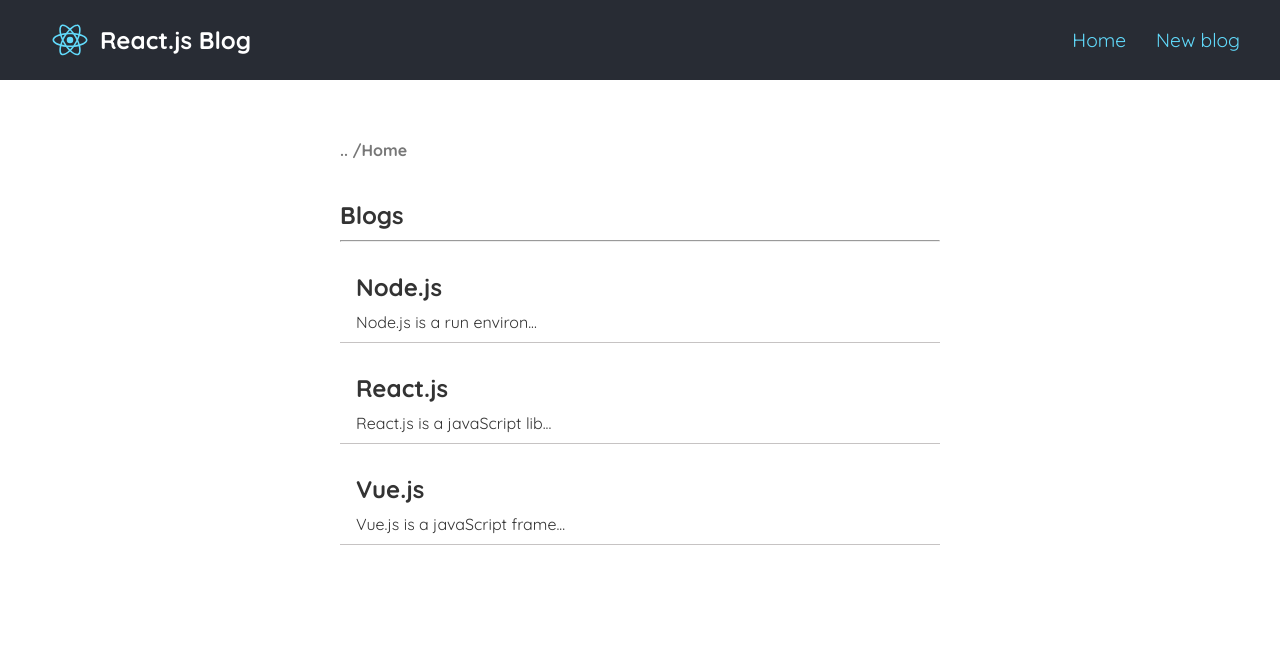
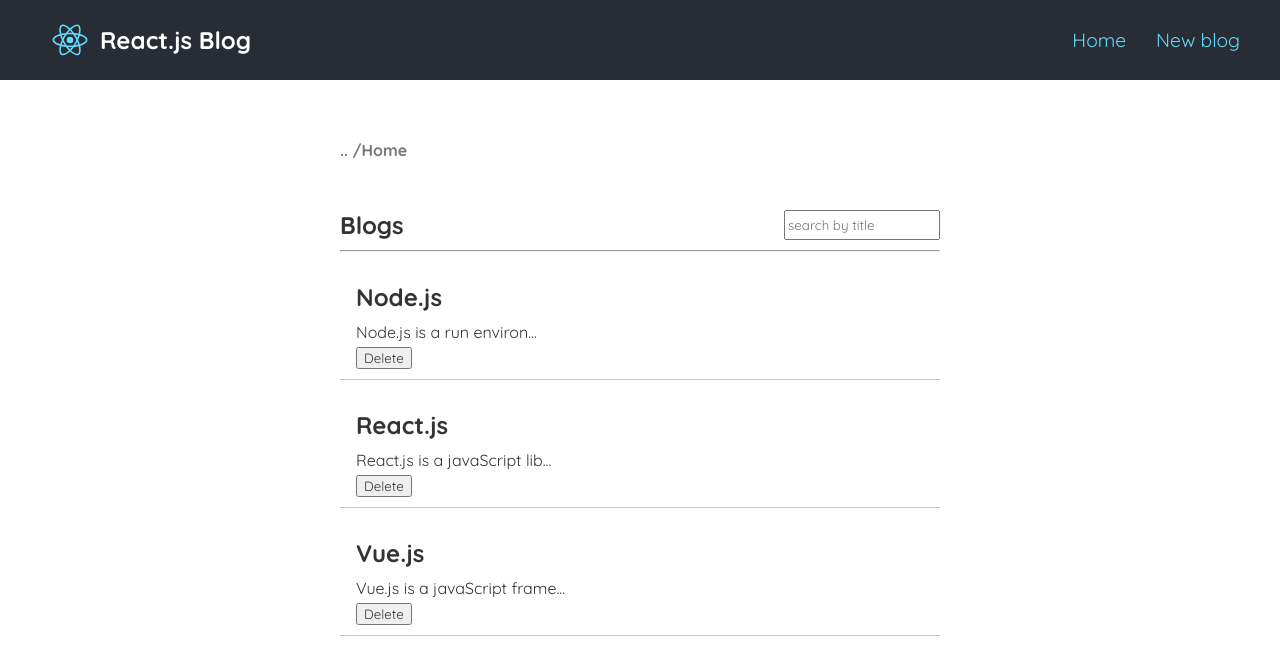
Before and after one commit to imohamedsayed/React-blog-app, a React (Create React App) app: page / in a window 1280 px wide. Shown: the top 664 px of the page. Built offline with nearby package versions, Linux system fonts and the light colour scheme.

Commit message:
useEffects and deleting blogs

```diff
--- /dev/null
+++ b/data/db.json
@@ -0,0 +1,22 @@
+{
+  "blogs": [
+    {
+      "title": "Node.js",
+      "body": "Node.js is a popular runtime environment for executing JavaScript code on servers. It allows developers to build scalable and efficient web applications, leveraging a non-blocking, event-driven architecture for high performance.",
+      "author": "Ahmed",
+      "id": 1
+    },
+    {
+      "title": "React.js",
+      "body": "React is a JavaScript library for building user interfaces. Developed by Facebook, it enables developers to create interactive and dynamic web applications using a component-based architecture for efficient UI development.",
+      "author": "Ali",
+      "id": 2
+    },
+    {
+      "title": "Vue.js",
+      "body": "Vue.js is a progressive JavaScript framework for building user interfaces. It emphasizes simplicity and flexibility, making it easy to integrate into projects. Vue uses a component-based architecture for building interactive web applications.",
+      "author": "Mohamed",
+      "id": 3
+    }
+  ]
+}
--- /dev/null
+++ b/src/BlogList.js
@@ -0,0 +1,22 @@
+const BlogList = (props) => {
+  const { blogs, deleteBlog } = props;
+
+  return (
+    <div className="BlogList">
+      {blogs.map((blog) => (
+        <div className="blog-prev" key={blog.id}>
+          <h2>{blog.title}</h2>
+          <p>{blog.body}</p>
+          <button
+            style={{ marginTop: "5px", cursor: "pointer" }}
+            onClick={() => deleteBlog(blog.id)}
+          >
+            Delete
+          </button>
+        </div>
+      ))}
+    </div>
+  );
+};
+
+export default BlogList;
--- a/src/Blogs.js
+++ /dev/null
@@ -1,40 +0,0 @@
-import { useState } from "react";
-
-const Blogs = () => {
-  const [blogs] = useState([
-    {
-      title: "Node.js",
-      body: "Node.js is a run environ...",
-      author: "Ahmed",
-      id: 1,
-    },
-    {
-      title: "React.js",
-      body: "React.js is a javaScript lib...",
-      author: "Ali",
-      id: 2,
-    },
-    {
-      title: "Vue.js",
-      body: "Vue.js is a javaScript frame...",
-      author: "Mohamed",
-      id: 3,
-    },
-  ]);
-
-  return (
-    <div className="blog">
-      <h2 style={{ marginTop: "40px", marginBottom: "10px" }}>Blogs</h2>
-      <hr />
-
-      {blogs.map((blog) => (
-        <div className="blog-prev" key={blog.id}>
-          <h2>{blog.title}</h2>
-          <p>{blog.body}</p>
-        </div>
-      ))}
-    </div>
-  );
-};
-
-export default Blogs;
--- a/src/Home.js
+++ b/src/Home.js
@@ -1,10 +1,77 @@
-import Blogs from "./Blogs";
+import BlogList from "./BlogList";
+import { useState, useEffect } from "react";
 
 const Home = () => {
+
+  const [blogs, setBlogs] = useState([
+    {
+      title: "Node.js",
+      body: "Node.js is a run environ...",
+      author: "Ahmed",
+      id: 1,
+    },
+    {
+      title: "React.js",
+      body: "React.js is a javaScript lib...",
+      author: "Ali",
+      id: 2,
+    },
+    {
+      title: "Vue.js",
+      body: "Vue.js is a javaScript frame...",
+      author: "Mohamed",
+      id: 3,
+    },
+  ]);
+
+  const [blogs2, setBlogs2] = useState(blogs);
+
+  const search = (key) => {
+    const searchResults = blogs.filter((blog) =>
+      blog.title.toLowerCase().includes(key.toLowerCase())
+    );
+    setBlogs2(searchResults);
+  };
+
+  const deleteBlog = (id) => {
+    const filteredBlogs = blogs.filter((blog) => blog.id !== id);
+    setBlogs2(filteredBlogs);
+    setBlogs(filteredBlogs);
+  };
+
+  useEffect(() => {
+    console.log("blogs changed");
+  }, [blogs]);
+
+
+  useEffect(() => {
+    console.log("blogs2 changed");
+  }, [blogs2]);
+
+
   return (
     <div className="home">
       <h4 style={{ color: "#777" }}>.. /Home</h4>
-      <Blogs />
+      <div
+        style={{
+          display: "flex",
+          justifyContent: "space-between",
+          alignItems: "center",
+          padding: "10px 0",
+          marginTop: "40px",
+        }}
+      >
+        <h2>Blogs</h2>
+        <input
+          type="search"
+          name="search"
+          placeholder="search by title"
+          style={{ height: "30px" }}
+          onKeyUp={(e) => search(e.target.value)}
+        />
+      </div>
+      <hr />
+      <BlogList blogs={blogs2} deleteBlog={deleteBlog} />
     </div>
   );
 };
```
